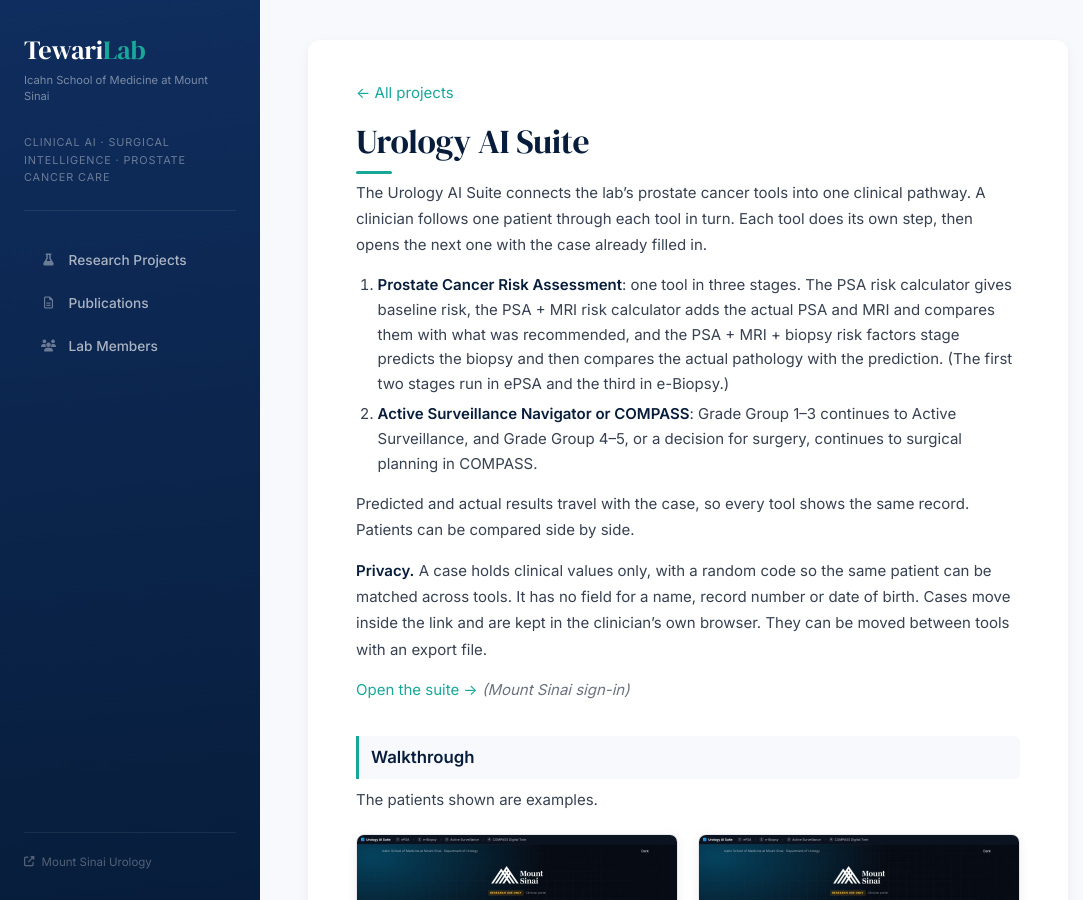
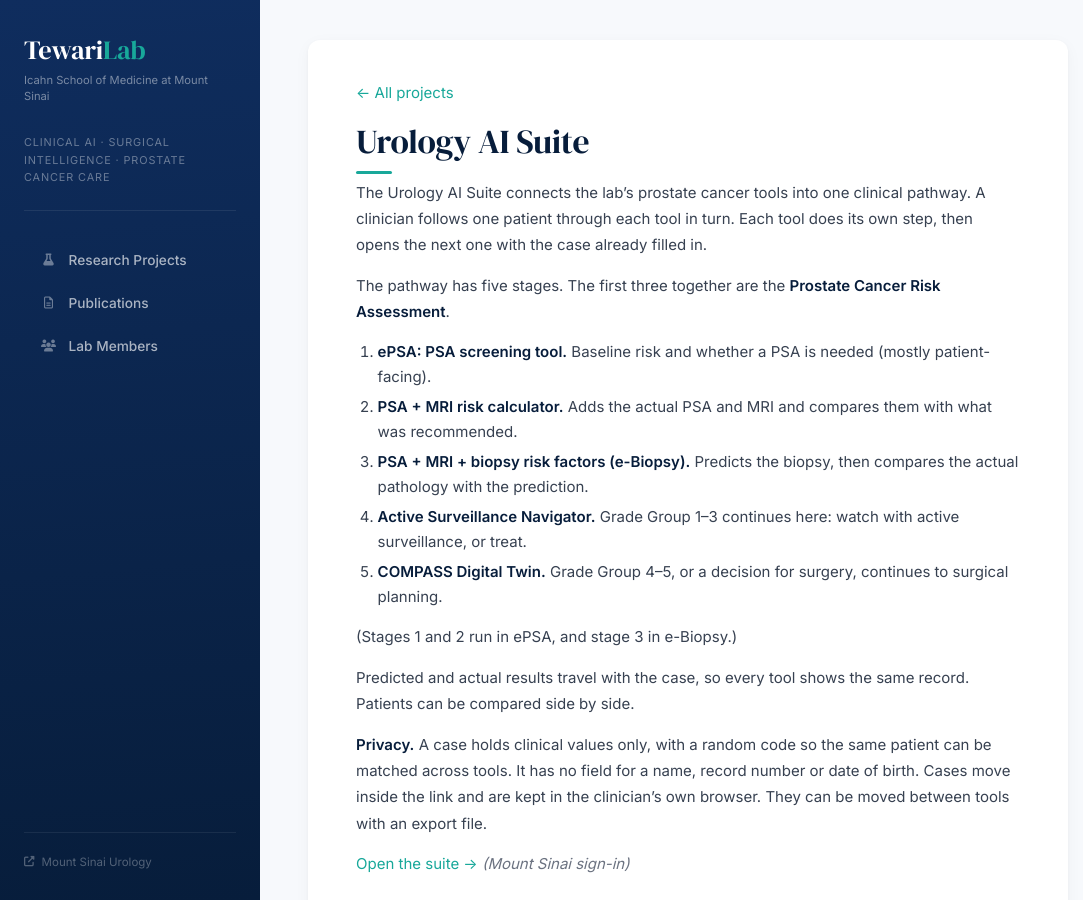
Before and after one commit to Urology-AI/urology-ai.github.io, a Jekyll site: the page built from projects/urology-ai-suite.md, in a window 1280 px wide and 900 px high. Shown: the whole window, without its empty margins (0-1083 px from the left). Built offline with Jekyll 4.4.1, drawn with Linux system fonts in a browser that asks for light colours.

Commit message:
Suite page: five-stage list (#13)
Co-authored-by: Claude Sonnet 5.5 <noreply@anthropic.com>

```diff
--- a/projects/urology-ai-suite.md
+++ b/projects/urology-ai-suite.md
@@ -10,8 +10,15 @@ permalink: /projects/urology-ai-suite/
 
 The Urology AI Suite connects the lab's prostate cancer tools into one clinical pathway. A clinician follows one patient through each tool in turn. Each tool does its own step, then opens the next one with the case already filled in.
 
-1. **Prostate Cancer Risk Assessment**: one tool in three stages. The PSA risk calculator gives baseline risk, the PSA + MRI risk calculator adds the actual PSA and MRI and compares them with what was recommended, and the PSA + MRI + biopsy risk factors stage predicts the biopsy and then compares the actual pathology with the prediction. (The first two stages run in ePSA and the third in e-Biopsy.)
-2. **Active Surveillance Navigator or COMPASS**: Grade Group 1–3 continues to Active Surveillance, and Grade Group 4–5, or a decision for surgery, continues to surgical planning in COMPASS.
+The pathway has five stages. The first three together are the **Prostate Cancer Risk Assessment**.
+
+1. **ePSA: PSA screening tool.** Baseline risk and whether a PSA is needed (mostly patient-facing).
+2. **PSA + MRI risk calculator.** Adds the actual PSA and MRI and compares them with what was recommended.
+3. **PSA + MRI + biopsy risk factors (e-Biopsy).** Predicts the biopsy, then compares the actual pathology with the prediction.
+4. **Active Surveillance Navigator.** Grade Group 1–3 continues here: watch with active surveillance, or treat.
+5. **COMPASS Digital Twin.** Grade Group 4–5, or a decision for surgery, continues to surgical planning.
+
+(Stages 1 and 2 run in ePSA, and stage 3 in e-Biopsy.)
 
 Predicted and actual results travel with the case, so every tool shows the same record. Patients can be compared side by side.
 
```
